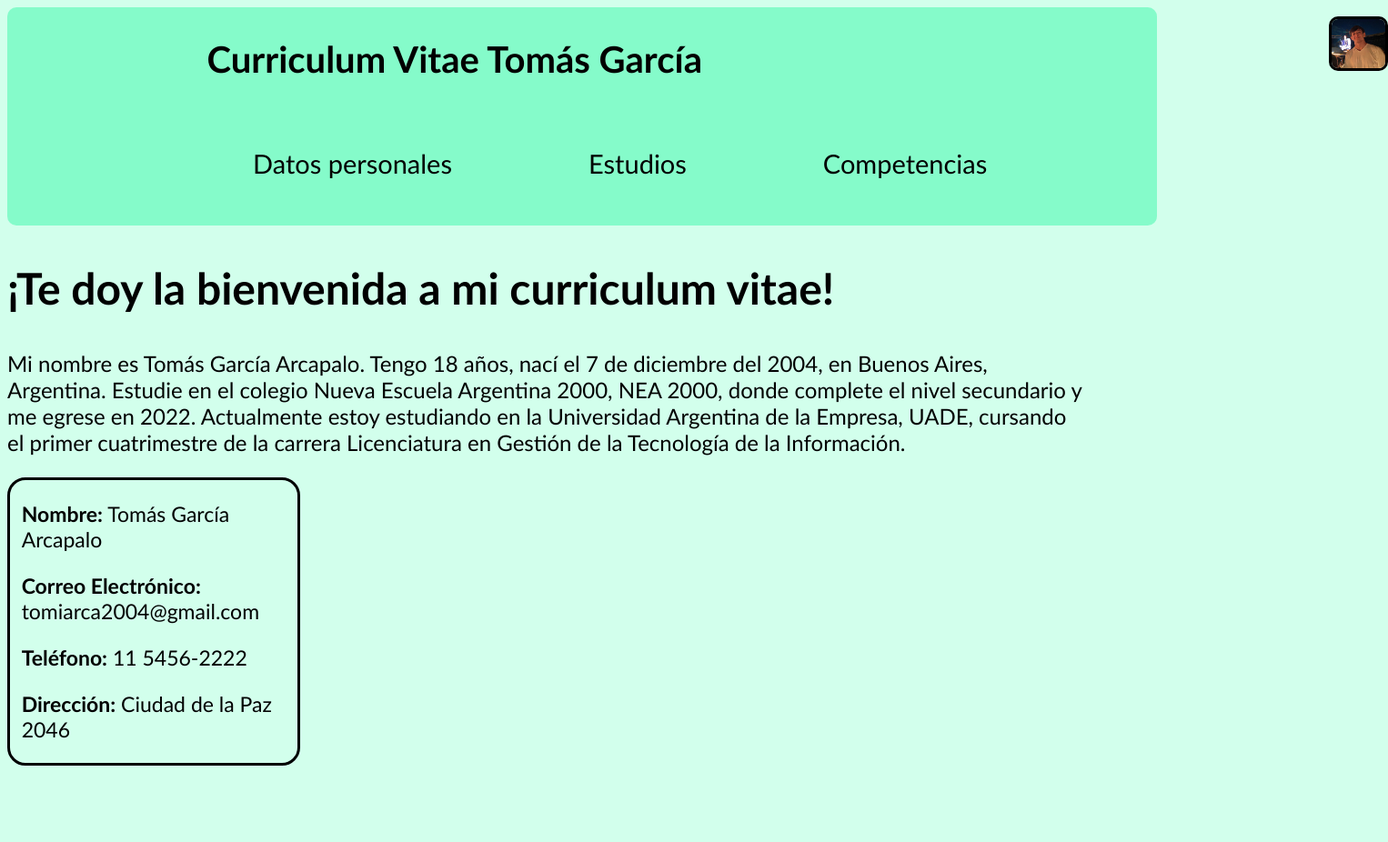
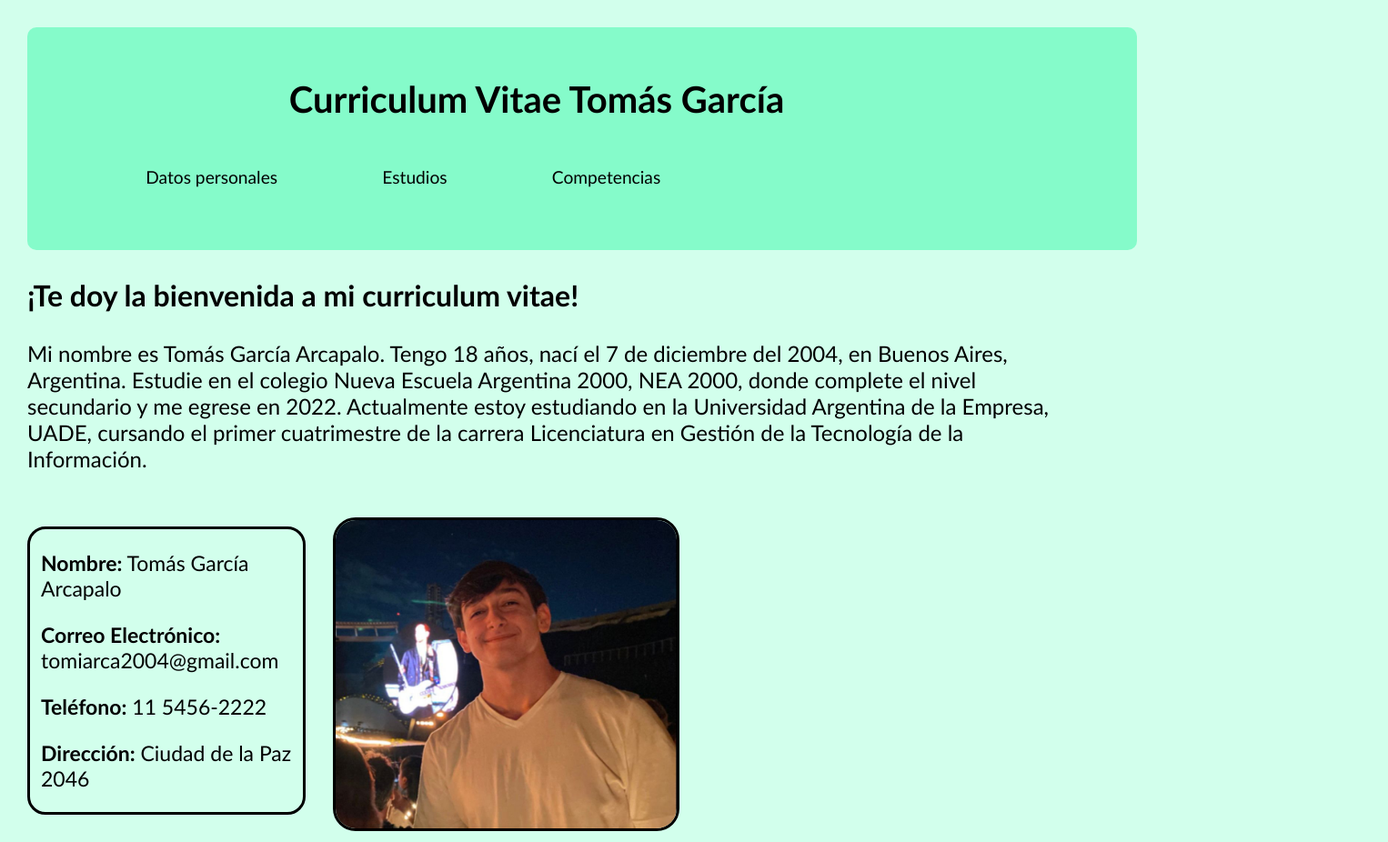
Before and after one commit to tomasGA4/CVTomas, a plain HTML site: page index.html in a window 1280 px wide. Shown: the whole page at 91% size, 1526 px wide, since content can reach past the window. Before the commit the page ends 850 px from the top, so only its background shows below. Drawn offline with Linux system fonts and the light colour scheme.

Commit message:
Version 1.8

```diff
--- a/index.css
+++ b/index.css
@@ -1,48 +1,37 @@
 body{
     background-color: #d2ffec;
+    margin: 0%;
+    padding: 0%;
 }
 
 header{
     background-color: #3df8aa81;
+    border-radius: 10px;
+    margin: 30px;
+    max-width: 1650px;
     display: flex;
-    border-radius: 10px;
-    max-width: 1907px;
-    height: 240px;
+    justify-content: center;
+    height: 245px;
 }
 
-.titulo {
-    margin-bottom: 10px;
-    justify-content: right;
-    text-align: center;
-}
-
-.accesos {
-    margin-left: 50px;
-    margin-right: 50px;
-    width: 1380px;
-}
-
-.enlaces{
-    display: flex;
-    justify-content: space-between;
-    width: 120%;
+.contenedor {
+    max-width: 1300px;
 }
 
 .hipervinculos li a {
     text-decoration: none;
-    padding-left: 150px;
+    padding-left: 9vw;
     color: black;
-    font-size: 29px;
+    font-size: 1.5vw;
     font-family: 'Gill Sans', 'Gill Sans MT', Calibri, 'Trebuchet MS', sans-serif;
 }
 
 .hipervinculos{
-    padding-left: 70px;
     display: flex;
-    margin-top: 40px;
+    margin-top: 50px;
+    width: 1300px;
     list-style: none;
     font-family: 'Gill Sans', 'Gill Sans MT', Calibri, 'Trebuchet MS', sans-serif;
-
 }
 
 .contenidos{
@@ -51,41 +40,45 @@ header{
     border-style: solid;
     border-radius: 20px;
     padding-left: 1%;
-    width: 24%;
+    margin: 30px;
+    max-width: 24%;
 }
 
 .bienvenida {
-    font-size: 300%;
+    font-size: 200%;
+    margin: 30px;
     font-family: 'Gill Sans', 'Gill Sans MT', Calibri, 'Trebuchet MS', sans-serif;
 }
 
 .intro{
     font-size: 150%;
+    margin: 30px;
     font-family: 'Gill Sans', 'Gill Sans MT', Calibri, 'Trebuchet MS', sans-serif;
     width: 94%;
-
 }
-
-img {
-    width: 62%;
-    border-radius: 10px;
-    margin-left: 90px;
-    border-style: solid;
-    margin-top: 10px;
-
-}
-.foto{
-    padding-left: 30%;
-}
-
 
 h1 {
     text-align: center;
+    width: 1200px;
+    padding-top: 15px;
     font-size: 250%;
     font-family: 'Gill Sans', 'Gill Sans MT', Calibri, 'Trebuchet MS', sans-serif;
-
 }
 
 .contindex{
-    max-width: fit-content;
+    max-width: 1200px;
 }
+img {
+    max-width: 45%;
+    margin-top: 20px;
+    border-radius: 25px;
+    border-style: solid;
+}
+.fotocont {
+    display: flex;
+    justify-content: flex-start;
+}
+
+.enlaces {
+    padding-left: 15px;
+}
--- a/index.html
+++ b/index.html
@@ -10,37 +10,41 @@
 </head>
 
 <body>
-    <header>
     <section class="accesos">
-            <div class="titulo">
+        <header class="header">
+            <section class="contenedor">
                 <h1>Curriculum Vitae Tomás García</h1>
-            </div>
-            <section class="enlaces">
+                <div class="enlaces">
                     <ul class="hipervinculos">
                         <li><a href="index.html"> Datos personales </a></li>
                         <li><a href="Estudios.html"> Estudios </a></li>
                         <li><a href="Competencias.html"> Competencias </a></li>
                     </ul>
-            </section>
-        </section>
-        <section class="foto">
-            <img src="fotocv.jpeg" alt="Foto de perfil">
+                </div>
             </section>
         </header>
-
+    </section>
     <section class="contindex">
         <h2 class="bienvenida">¡Te doy la bienvenida a mi curriculum vitae!</h2>
-        <p class="intro">Mi nombre es Tomás García Arcapalo. Tengo 18 años, nací el 7 de diciembre del 2004, en Buenos Aires, Argentina.
-            Estudie en el colegio Nueva Escuela Argentina 2000, NEA 2000, donde complete el nivel secundario y me egrese en 2022.
-            Actualmente estoy estudiando en la Universidad Argentina de la Empresa, UADE, cursando el primer cuatrimestre de la carrera
+        <p class="intro">Mi nombre es Tomás García Arcapalo. Tengo 18 años, nací el 7 de diciembre del 2004, en Buenos
+            Aires, Argentina.
+            Estudie en el colegio Nueva Escuela Argentina 2000, NEA 2000, donde complete el nivel secundario y me egrese
+            en 2022.
+            Actualmente estoy estudiando en la Universidad Argentina de la Empresa, UADE, cursando el primer
+            cuatrimestre de la carrera
             Licenciatura en Gestión de la Tecnología de la Información.
         </p>
+        <section class="fotocont">
             <section class="contenidos">
                 <p><strong>Nombre:</strong> Tomás García Arcapalo</p>
                 <p><strong>Correo Electrónico:</strong> tomiarca2004@gmail.com</p>
                 <p><strong>Teléfono:</strong> 11 5456-2222</p>
                 <p><strong>Dirección:</strong> Ciudad de la Paz 2046</p>
             </section>
+            <div class="foto">
+                <img src="fotocv.jpeg" alt="Foto de perfil">
+            </div>
+        </section>
     </section>
 </body>
 
```
Lines whose indentation alone changed are shown as unchanged.
